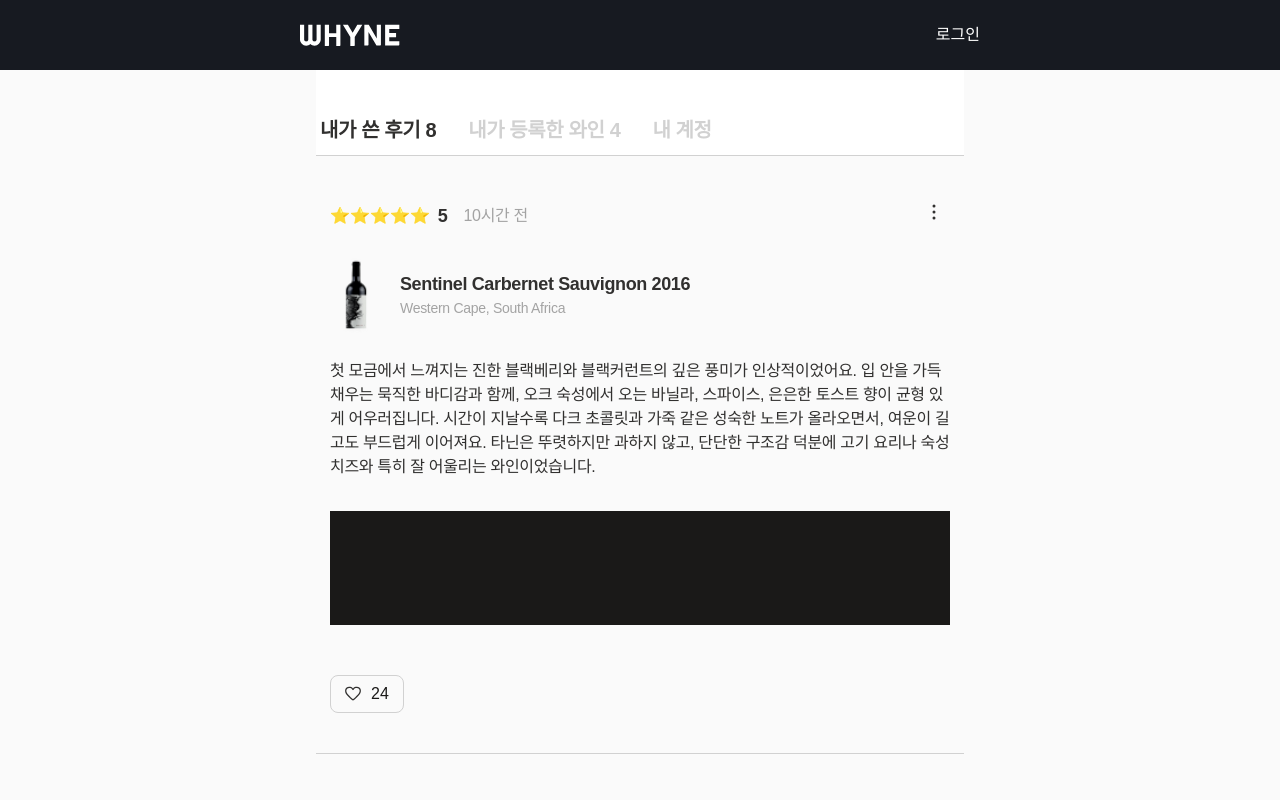
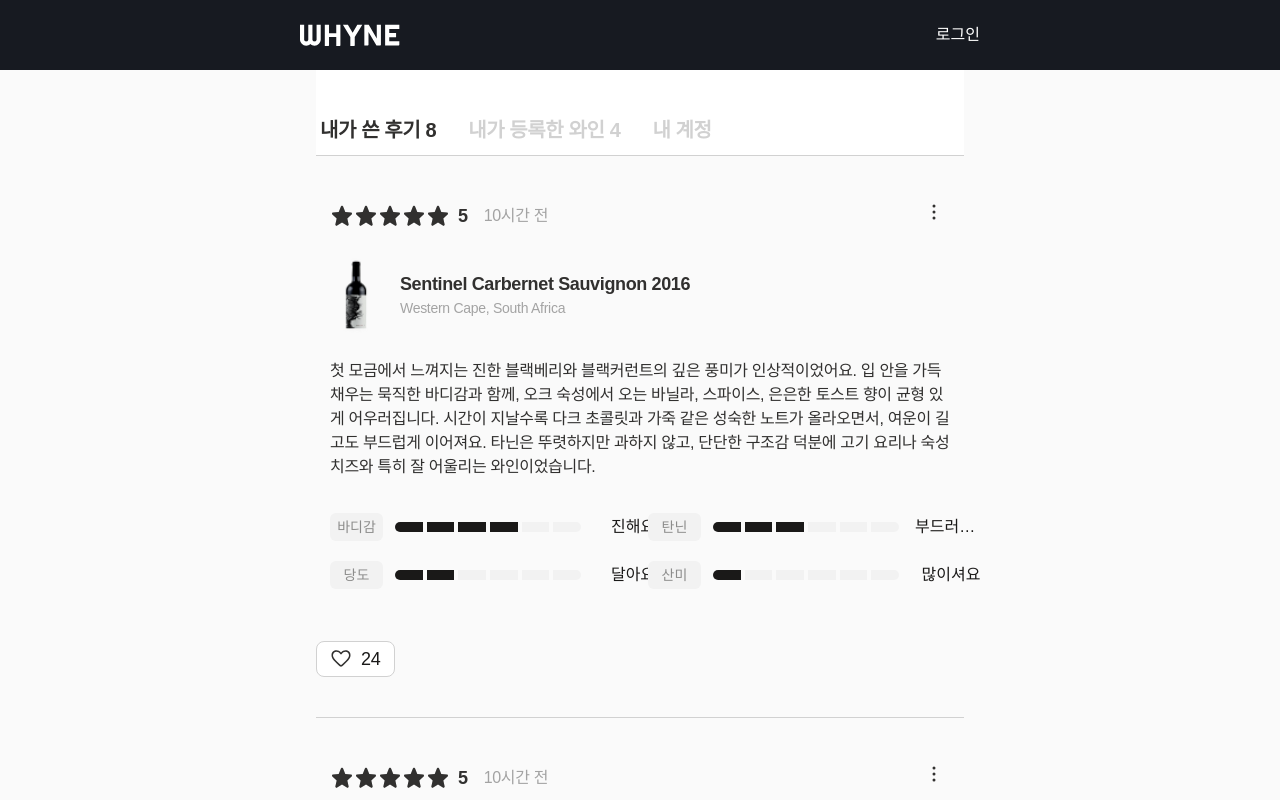
Before and after one commit to Team-3-2/WHYNE, a Next.js app: page /myprofile in a window 1280 px wide. Shown: the top 800 px of the page. Built offline with nearby package versions, Linux system fonts and the light colour scheme; a web font is replaced by a local one.

Commit message:
design: myprofile review 아이템 공통 컴포넌트 변경

```diff
--- a/src/app/myprofile/_components/review-item/review-item.tsx
+++ b/src/app/myprofile/_components/review-item/review-item.tsx
@@ -1,10 +1,12 @@
 "use client";
 
-import { Icon } from "@/components";
+import { Icon, LikeButton, WineTaste } from "@/components";
 import { cn } from "@/lib/utils";
 import { useState } from "react";
 import ReviewRating from "./review-rating";
 import ReviewInfo from "./review-info";
+import { TasteData } from "@/components/wine-taste";
+import { GaugeLevel } from "@/components/gauge/block-gauge";
 
 type ItemType = {
   img: string;
@@ -22,6 +24,14 @@
 
 const ReviewItem = () => {
   const [optionMenu, setOptionMenu] = useState(false);
+  const [isLike, setIsLike] = useState(false);
+
+  const initialTastes: TasteData[] = [
+    { type: "바디감", data: 4 as GaugeLevel, taste: "진해요" },
+    { type: "탄닌", data: 3 as GaugeLevel, taste: "부드러워요" },
+    { type: "당도", data: 2 as GaugeLevel, taste: "달아요" },
+    { type: "산미", data: 1 as GaugeLevel, taste: "많이셔요" },
+  ];
 
   return (
     <div
@@ -52,15 +62,13 @@
             어울리는 와인이었습니다.
           </p>
         </div>
-        {/*  */}
-        <div className="min-h-[114px] w-full bg-black"></div>
+        <WineTaste type="review" tastes={initialTastes} onChange={() => {}} />
       </div>
-      {/*  */}
-      <button className="ml-[14px] flex items-center gap-2 self-start rounded-[8px] border border-gray-300 py-[6px] pl-3 pr-[14px]">
-        {/* TODO(지권): 좋아요 활성화 아이콘 <Icon icon="LikeOnIcon" /> */}
-        <Icon icon="LikeOffIcon" size="sm" />
-        <span>24</span>
-      </button>
+      <LikeButton
+        count={24}
+        isLike={isLike}
+        onClick={() => setIsLike(!isLike)}
+      />
     </div>
   );
 };
--- a/src/app/myprofile/_components/review-item/review-rating.tsx
+++ b/src/app/myprofile/_components/review-item/review-rating.tsx
@@ -1,4 +1,4 @@
-import { DropdownMenu, Icon } from "@/components";
+import { DropdownMenu, Icon, StarRating } from "@/components";
 import { Dispatch, SetStateAction } from "react";
 
 interface ReviewRatingProps {
@@ -11,7 +11,7 @@
     <div className="flex w-full items-center justify-between">
       <div className="flex items-center gap-4">
         <span className="flex items-center gap-2">
-          ⭐️⭐️⭐️⭐️⭐️
+          <StarRating rating={5} size="md" maxRating={5} />
           <span className="text-body-lg font-bold tracking-[-0.02em] text-gray-900">
             5
           </span>
```
